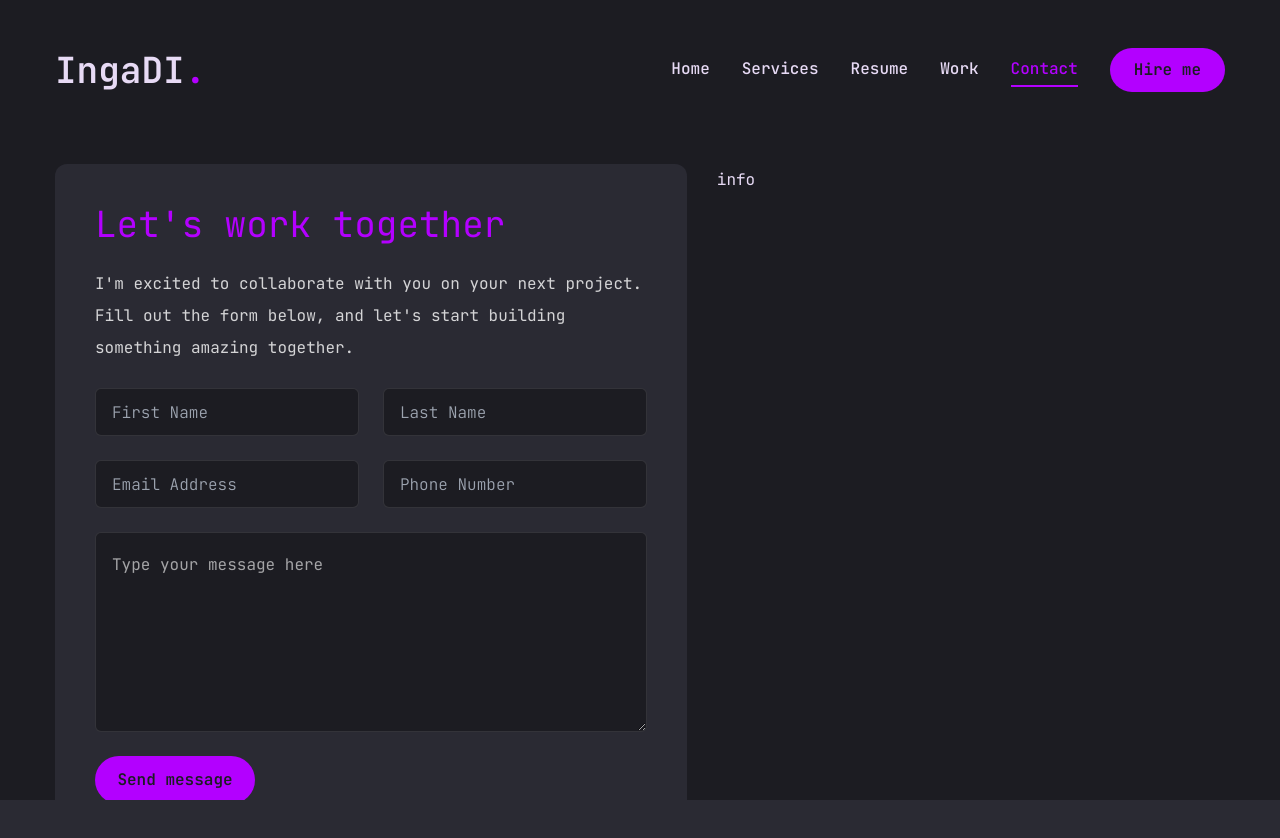
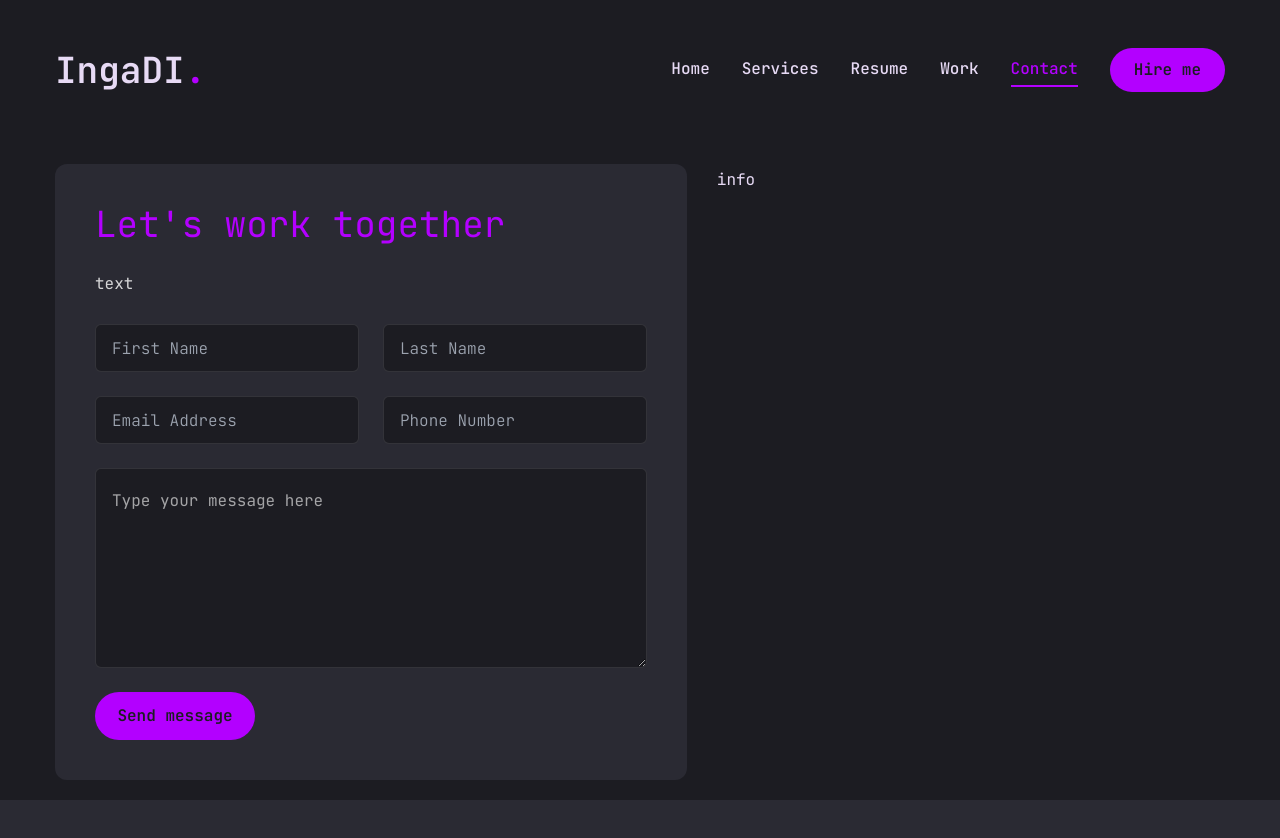
Before and after one commit to inga-divra/ingadi-portfolio, a Next.js app: page /contact in a window 1280 px wide. Shown: the top 838 px of the page. After the commit the page ends 804 px from the top, so only its background shows below. Built offline with nearby package versions, Linux system fonts and the light colour scheme.

Commit message:
testing text

```diff
--- a/app/contact/page.jsx
+++ b/app/contact/page.jsx
@@ -42,7 +42,7 @@ const Contact = () => {
                             className='flex flex-col gap-6 p-10 bg-[#2A2A33] rounded-xl'>
                             <h3 className='text-4xl text-accent'>Let's work together</h3>
                             <p className='text-white/80'>
-                                I&apos;m excited to collaborate with you on your next project. Fill out the form below, and let&apos;s start building something amazing together.
+                                text
                             </p>
                             {/* input fields */}
                             <div className='grid grid-cols-1 md:grid-cols-2 gap-6'>
```
